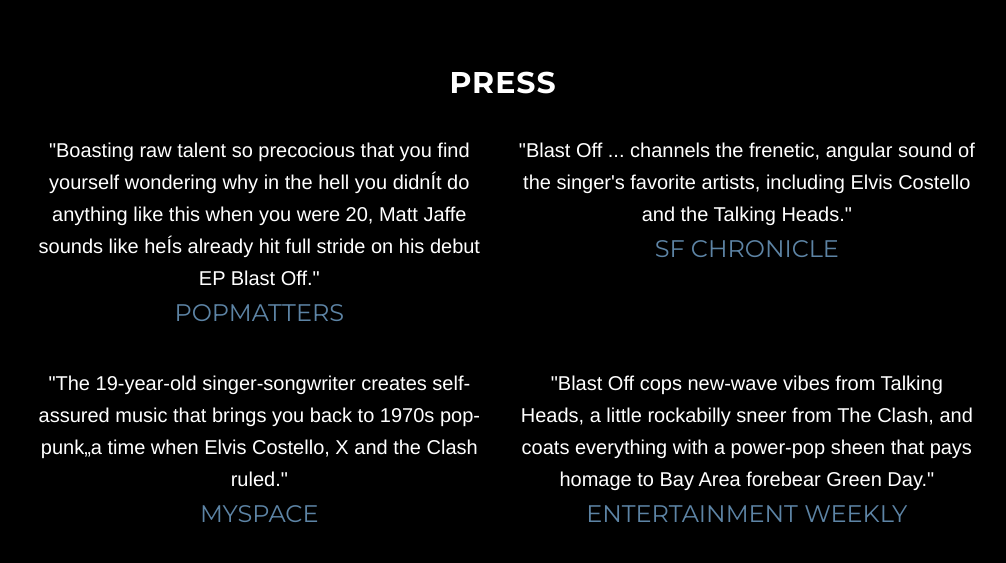
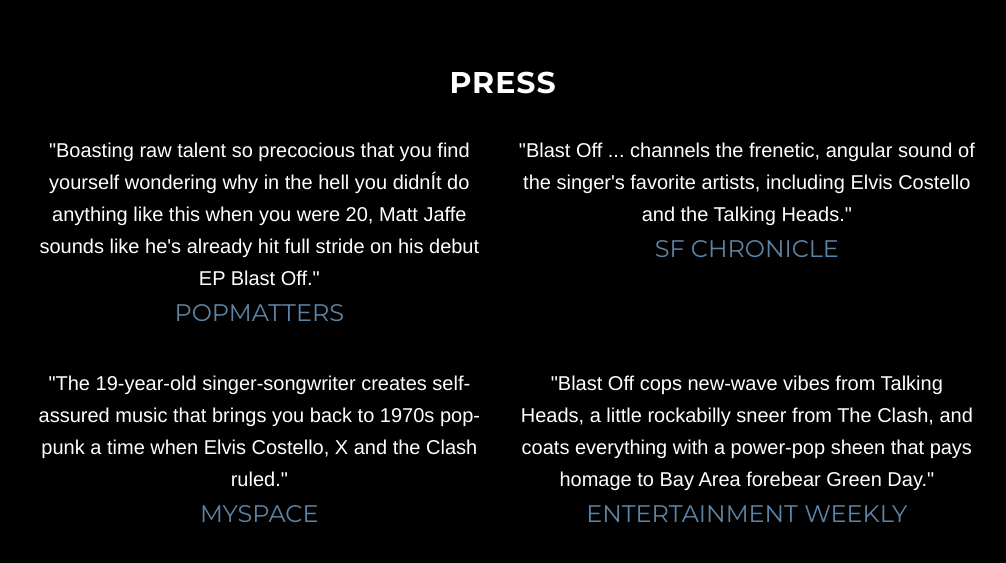
Before and after one commit to mattjaffemusic/mattjaffemusic.github.io, a plain HTML site: page index.html in a window 1280 px wide. Shown: the part 6960-7523 px from the top of the page, without its empty margins (137-1143 px from the left). Drawn offline with Linux system fonts and the light colour scheme; some packages are replaced by stand-ins of ours.

Commit message:
fixing quotes

```diff
--- a/index.html
+++ b/index.html
@@ -598,11 +598,11 @@
 
 <!-- Start C&P of main quotes here -->
 <div class="row">
-<p class="press-quote col-lg-6">    "Boasting raw talent so precocious that you find yourself wondering why in the hell you didnÍt do anything like this when you were 20, Matt Jaffe sounds like heÍs already hit full stride on his debut EP Blast Off."  <a href="   http://www.popmatters.com/post/195435-matt-jaffe-the-distractions-stoned-on-easter-video-premiere/  " target="_blank" ><span class="emphasis">  POPMATTERS  </span></a></p>
+<p class="press-quote col-lg-6">    "Boasting raw talent so precocious that you find yourself wondering why in the hell you didnÍt do anything like this when you were 20, Matt Jaffe sounds like he's already hit full stride on his debut EP Blast Off."  <a href="   http://www.popmatters.com/post/195435-matt-jaffe-the-distractions-stoned-on-easter-video-premiere/  " target="_blank" ><span class="emphasis">  POPMATTERS  </span></a></p>
 <p class="press-quote col-lg-6">    "Blast Off ... channels the frenetic, angular sound of the singer's favorite artists, including Elvis Costello and the Talking Heads."  <a href="   http://www.sfgate.com/music/article/Mill-Valley-man-quits-Yale-charts-new-career-6344539.php    " target="_blank" ><span class="emphasis">  SF CHRONICLE    </span></a></p>
 </div>
 <div class="row">
-<p class="press-quote col-lg-6">    "The 19-year-old singer-songwriter creates self-assured music that brings you back to 1970s pop-punk„a time when Elvis Costello, X and the Clash ruled."    <a href="   http://myspace.com/article/2015/5/15/singer-songwriter-matt-jaffe-power-pop " target="_blank" ><span class="emphasis">  MYSPACE </span></a></p>
+<p class="press-quote col-lg-6">    "The 19-year-old singer-songwriter creates self-assured music that brings you back to 1970s pop-punk a time when Elvis Costello, X and the Clash ruled."    <a href="   http://myspace.com/article/2015/5/15/singer-songwriter-matt-jaffe-power-pop " target="_blank" ><span class="emphasis">  MYSPACE </span></a></p>
 <p class="press-quote col-lg-6">    "Blast Off cops new-wave vibes from Talking Heads, a little rockabilly sneer from The Clash, and coats everything with a power-pop sheen that pays homage to Bay Area forebear Green Day."  <a href="   http://www.ew.com/article/2015/05/04/matt-jaffe-stoned-on-easter-video  " target="_blank" ><span class="emphasis">  ENTERTAINMENT WEEKLY    </span></a></p>
 </div>
 <div class="row">
```
